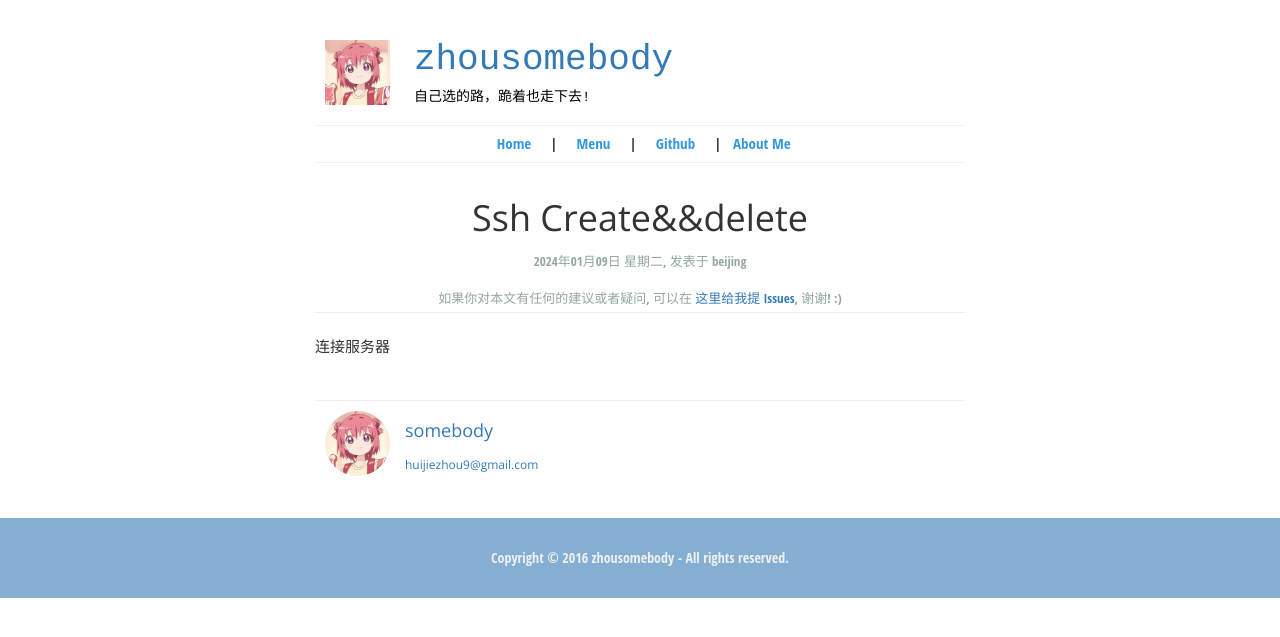
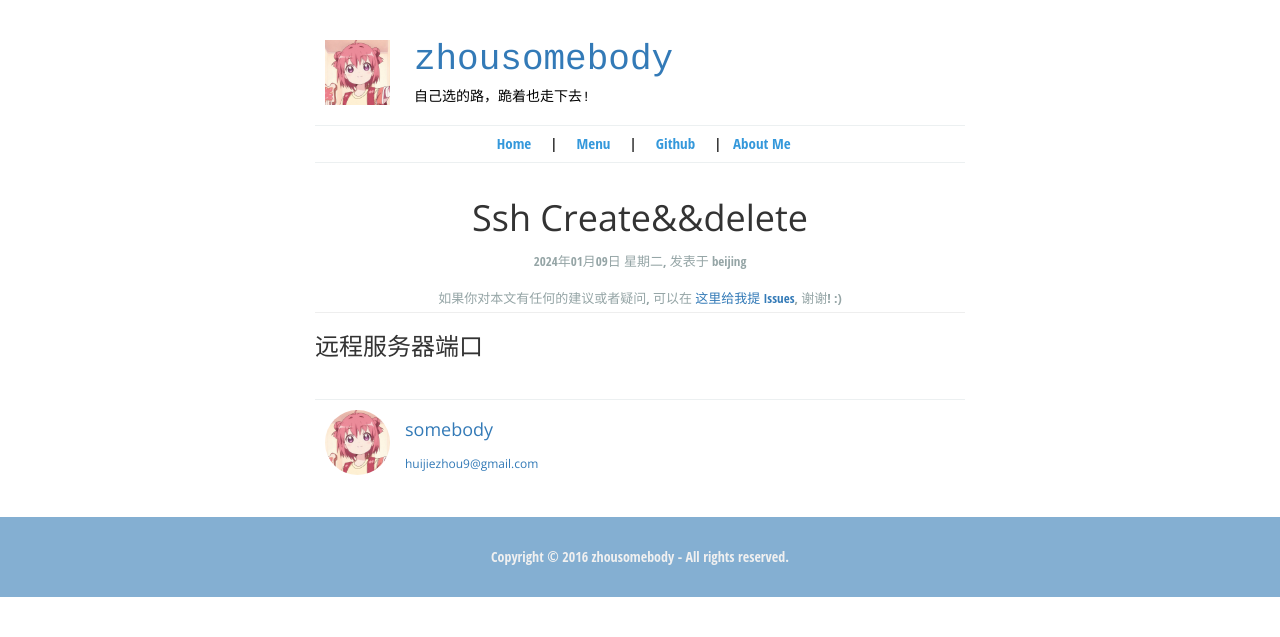
Before and after one commit to zhousomebody/zhousomebody.github.io, a Jekyll site: the page built from _posts/2024-01-09-ssh-create&&delete.md, in a window 1280 px wide. Shown: the top 637 px of the page. Built offline with Jekyll 4.4.1, drawn with Linux system fonts in a browser that asks for light colours.

Commit message:
Update 2024-01-09-ssh-create&&delete.md

```diff
--- a/_posts/2024-01-09-ssh-create&&delete.md
+++ b/_posts/2024-01-09-ssh-create&&delete.md
@@ -6,4 +6,5 @@ location: beijing
 pulished: true
 excerpt_separator: "##"
 ---
-连接服务器
+
+### 远程服务器端口
```
